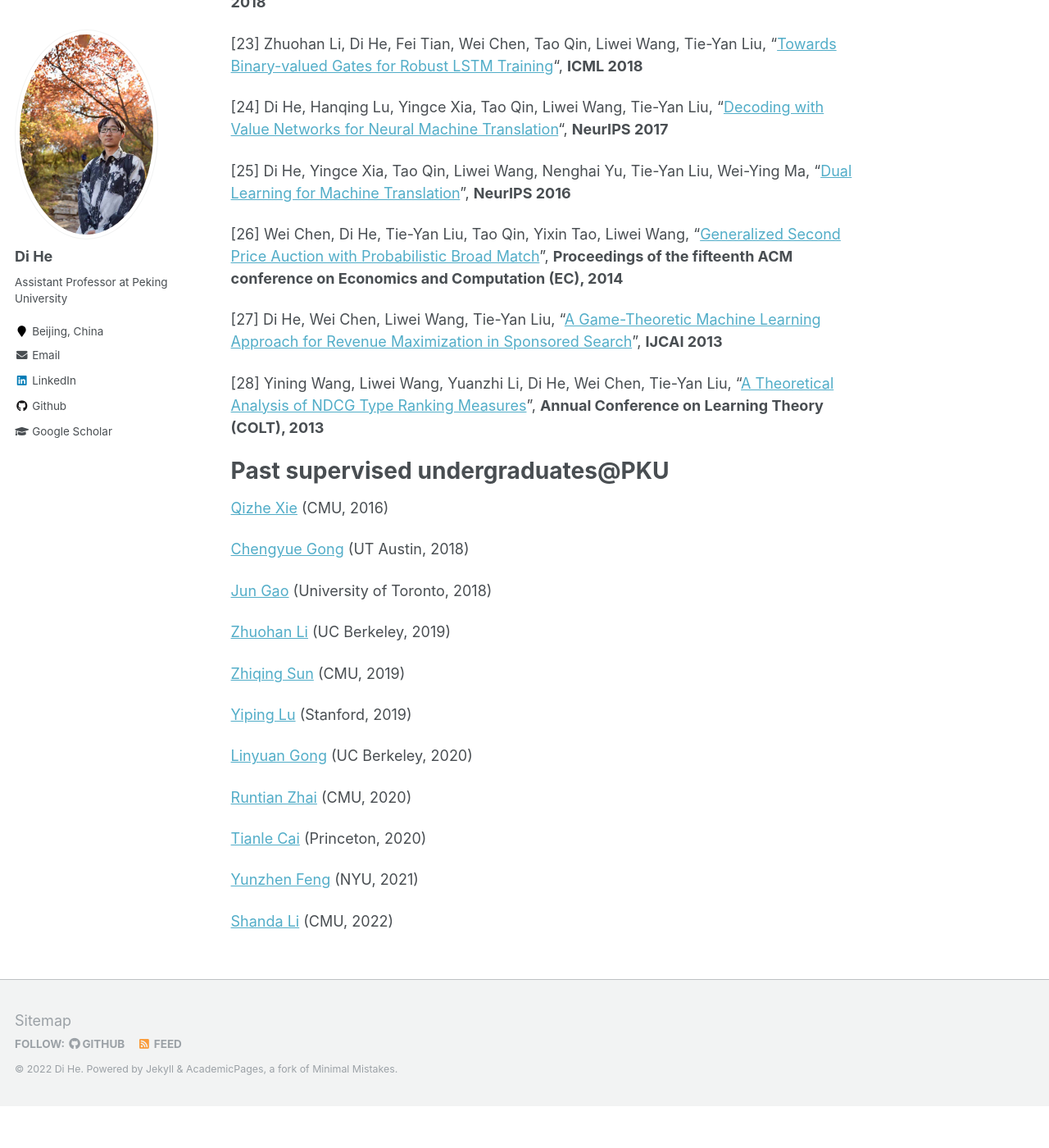
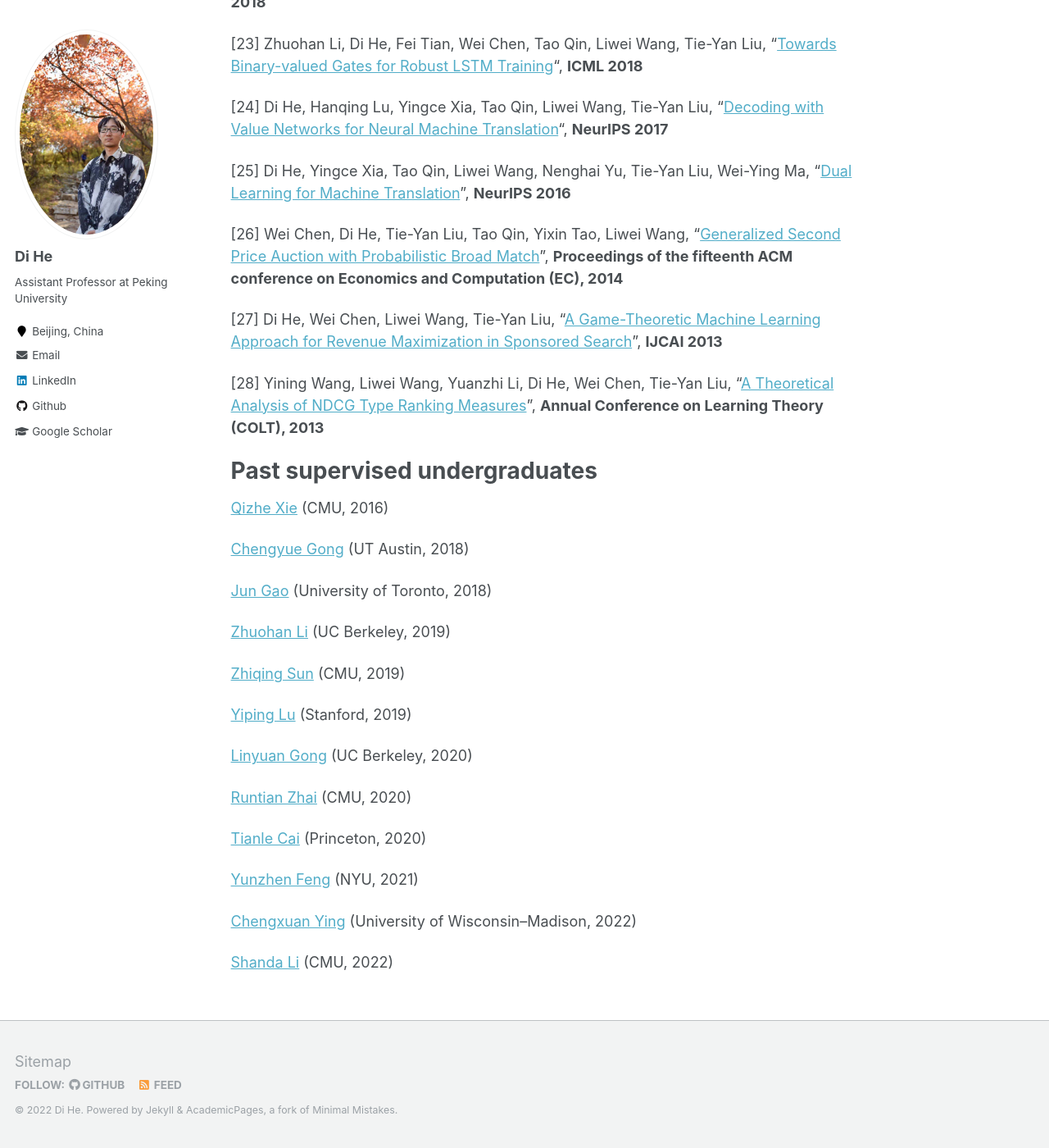
Before and after one commit to DiHe-PKU/DiHe-PKU.github.io, a Jekyll site: the page built from _pages/about.md, in a window 1280 px wide and 1400 px high, scrolled down 2535 px. Shown: the whole window at 82% size. Built offline with Jekyll 4.4.1, drawn with Linux system fonts in a browser that asks for light colours; before the commit the page ends 3884 px from its top, so only the background shows below that.

Commit message:
Update about.md

```diff
--- a/_pages/about.md
+++ b/_pages/about.md
@@ -76,7 +76,7 @@ Publications ([Full List](https://scholar.google.com/citations?hl=zh-CN&user=orV
 
 
 
-Past supervised undergraduates@PKU
+Past supervised undergraduates
 =====
 
 [Qizhe Xie](https://www.qizhexie.com/) (CMU, 2016)
@@ -99,4 +99,6 @@ Past supervised undergraduates@PKU
 
 [Yunzhen Feng](https://fengyzpku.github.io/) (NYU, 2021)
 
+[Chengxuan Ying](https://github.com/chengxuanying) (University of Wisconsin–Madison, 2022)
+
 [Shanda Li](https://lithiumda.github.io/) (CMU, 2022)
```
